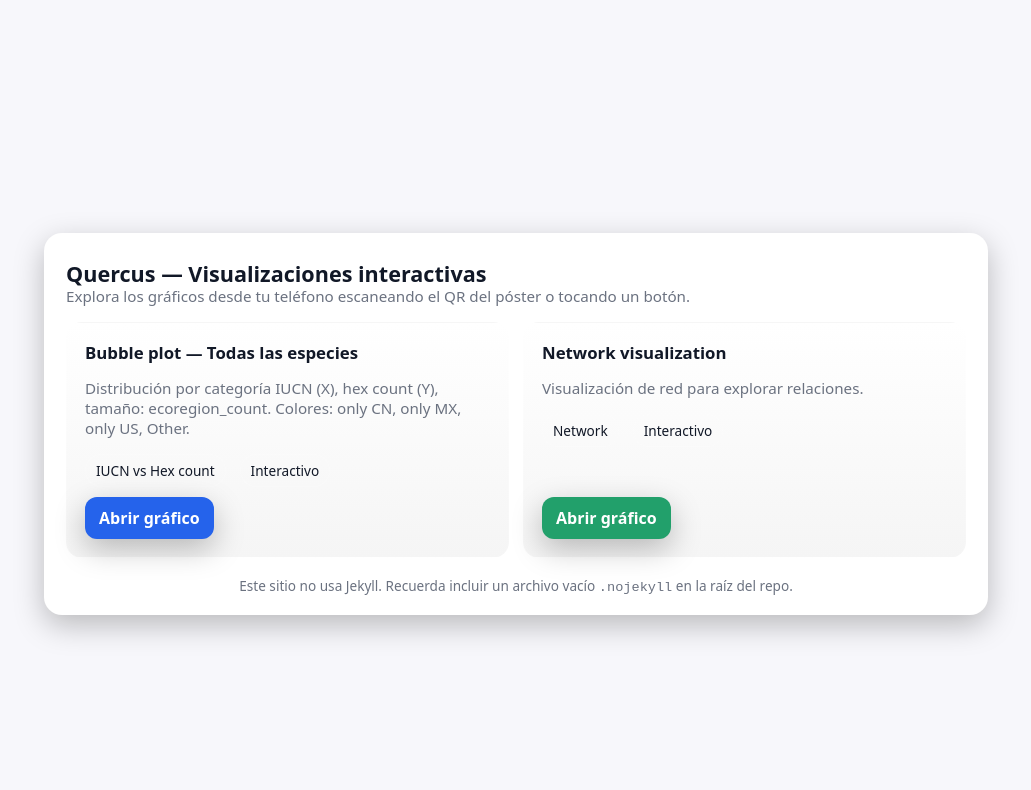
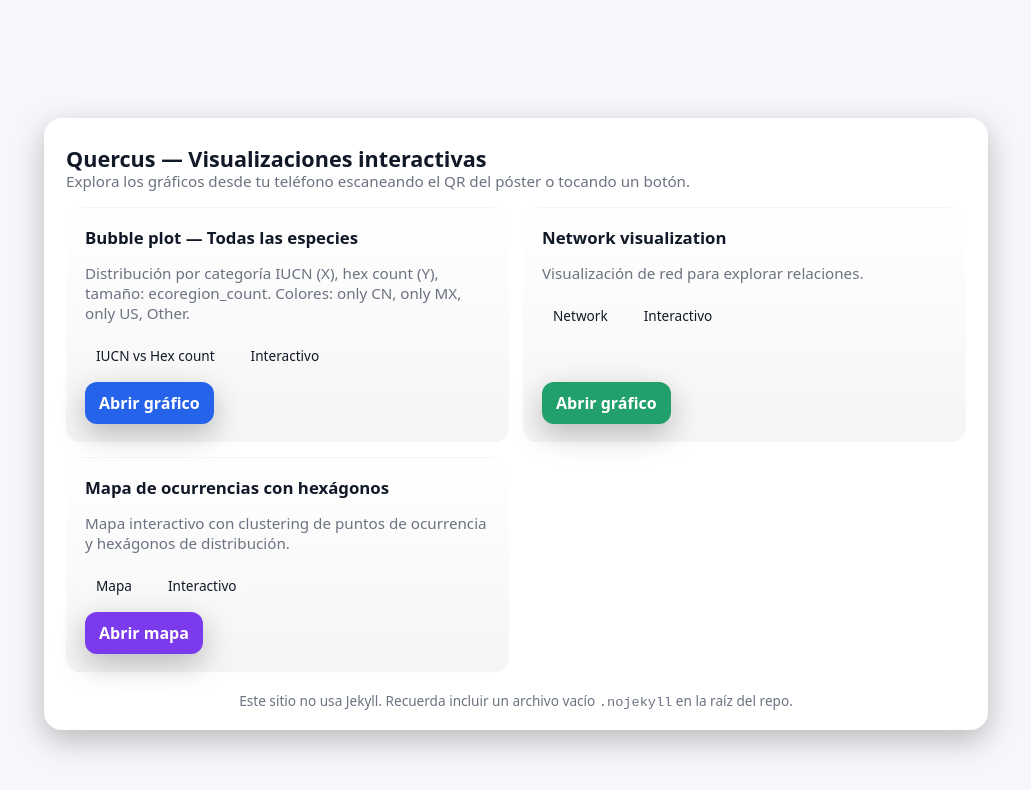
Before and after one commit to NellyJazminPC/Gen_Endemic_Oaks, a plain HTML site: page index.html in a window 1280 px wide. Shown: the whole page, without its empty margins (124-1155 px from the left). Drawn offline with Linux system fonts and the light colour scheme.

Commit message:
Add interactive visualizations section to index.html

```diff
--- a/index.html
+++ b/index.html
@@ -74,6 +74,16 @@
       <a class="btn" href="./docs/network_visualization.html">Abrir gráfico</a>
     </div>
   </article>
+
+  <!-- Mapa con hexágonos -->
+  <article class="card">
+    <h3>Mapa de ocurrencias con hexágonos</h3>
+    <p>Mapa interactivo con clustering de puntos de ocurrencia y hexágonos de distribución.</p>
+    <div class="kpi"><span class="tag">Mapa</span><span class="tag">Interactivo</span></div>
+    <div class="actions">
+      <a class="btn purp" href="./docs/mapa_hex_leaflet.html">Abrir mapa</a>
+    </div>
+  </article>
 </section>
 
     <footer>
```
Lines whose indentation alone changed are shown as unchanged.
